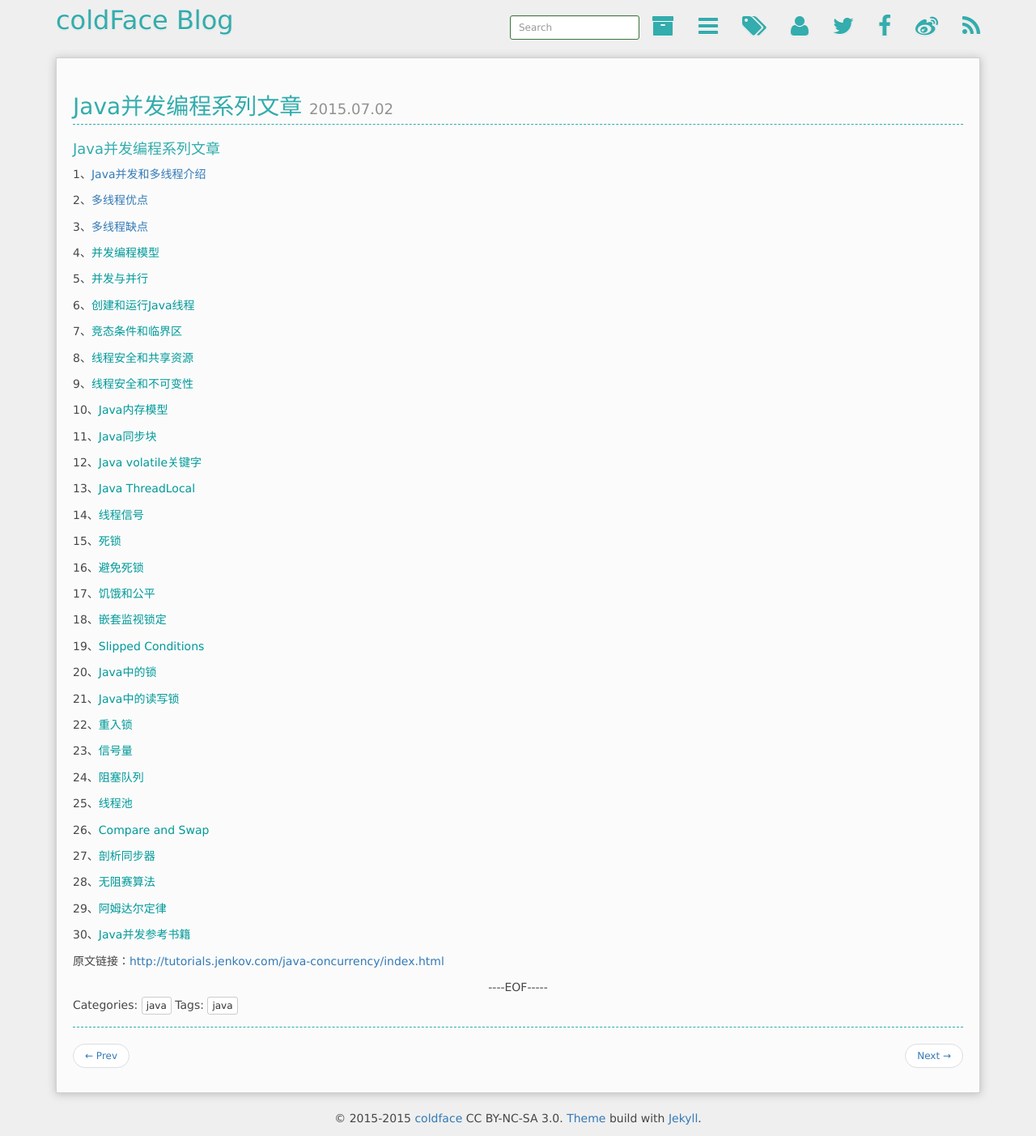
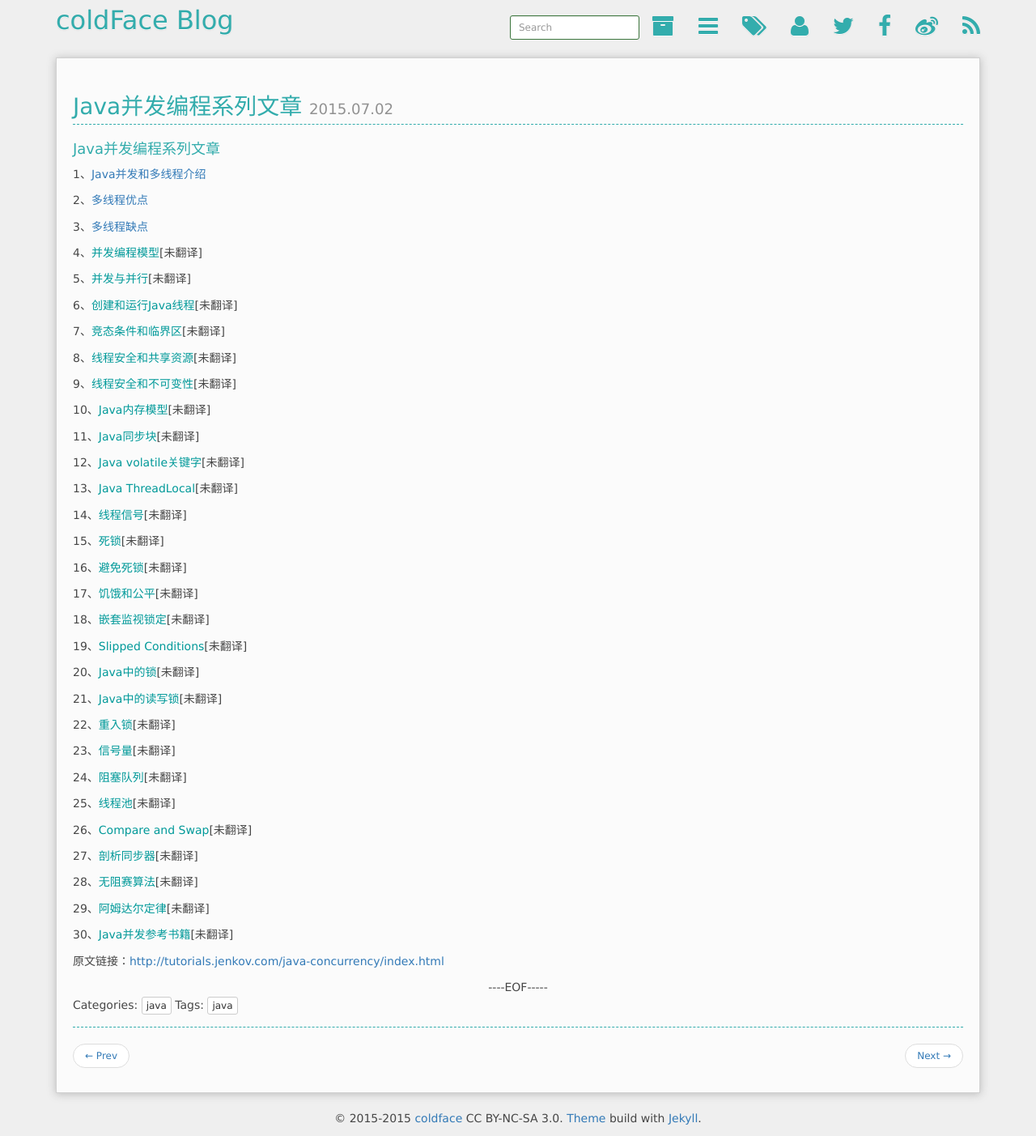
Before and after one commit to jackzhao29/jackzhao29.github.com, a Jekyll site: the page built from _posts/2015-07-02-Java并发编程系列文章.md, in a window 1280 px wide. Shown: the whole page at 81% size. Built offline with Jekyll 4.4.1, drawn with Linux system fonts in a browser that asks for light colours; Markdown is read by kramdown in place of the engine named in the settings; comment, search, counter and statistics services are not loaded.

Commit message:
update blog

```diff
--- a/_posts/2015-07-02-Java并发编程系列文章.md
+++ b/_posts/2015-07-02-Java并发编程系列文章.md
@@ -13,58 +13,58 @@ tags: [java]
 
 3、[多线程缺点](http://jackzhao29.github.io/2015/07/02/Java%E5%B9%B6%E5%8F%91%E7%BC%96%E7%A8%8B%E7%B3%BB%E5%88%97%E4%B9%8B%E5%A4%9A%E7%BA%BF%E7%A8%8B%E7%BC%BA%E7%82%B9/)
 
-4、[并发编程模型]()
+4、[并发编程模型]()[未翻译]
 
-5、[并发与并行]()
+5、[并发与并行]()[未翻译]
 
-6、[创建和运行Java线程]()
+6、[创建和运行Java线程]()[未翻译]
 
-7、[竞态条件和临界区]()
+7、[竞态条件和临界区]()[未翻译]
 
-8、[线程安全和共享资源]()
+8、[线程安全和共享资源]()[未翻译]
 
-9、[线程安全和不可变性]()
+9、[线程安全和不可变性]()[未翻译]
 
-10、[Java内存模型]()
+10、[Java内存模型]()[未翻译]
 
-11、[Java同步块]()
+11、[Java同步块]()[未翻译]
 
-12、[Java volatile关键字]()
+12、[Java volatile关键字]()[未翻译]
 
-13、[Java ThreadLocal]()
+13、[Java ThreadLocal]()[未翻译]
 
-14、[线程信号]()
+14、[线程信号]()[未翻译]
 
-15、[死锁]()
+15、[死锁]()[未翻译]
 
-16、[避免死锁]()
+16、[避免死锁]()[未翻译]
 
-17、[饥饿和公平]()
+17、[饥饿和公平]()[未翻译]
 
-18、[嵌套监视锁定]()
+18、[嵌套监视锁定]()[未翻译]
 
-19、[Slipped Conditions]()
+19、[Slipped Conditions]()[未翻译]
 
-20、[Java中的锁]()
+20、[Java中的锁]()[未翻译]
 
-21、[Java中的读写锁]()
+21、[Java中的读写锁]()[未翻译]
 
-22、[重入锁]()
+22、[重入锁]()[未翻译]
 
-23、[信号量]()
+23、[信号量]()[未翻译]
 
-24、[阻塞队列]()
+24、[阻塞队列]()[未翻译]
 
-25、[线程池]()
+25、[线程池]()[未翻译]
 
-26、[Compare and Swap]()
+26、[Compare and Swap]()[未翻译]
 
-27、[剖析同步器]()
+27、[剖析同步器]()[未翻译]
 
-28、[无阻赛算法]()
+28、[无阻赛算法]()[未翻译]
 
-29、[阿姆达尔定律]()
+29、[阿姆达尔定律]()[未翻译]
 
-30、[Java并发参考书籍]()
+30、[Java并发参考书籍]()[未翻译]
 
 原文链接：[http://tutorials.jenkov.com/java-concurrency/index.html](http://tutorials.jenkov.com/java-concurrency/index.html)
```
